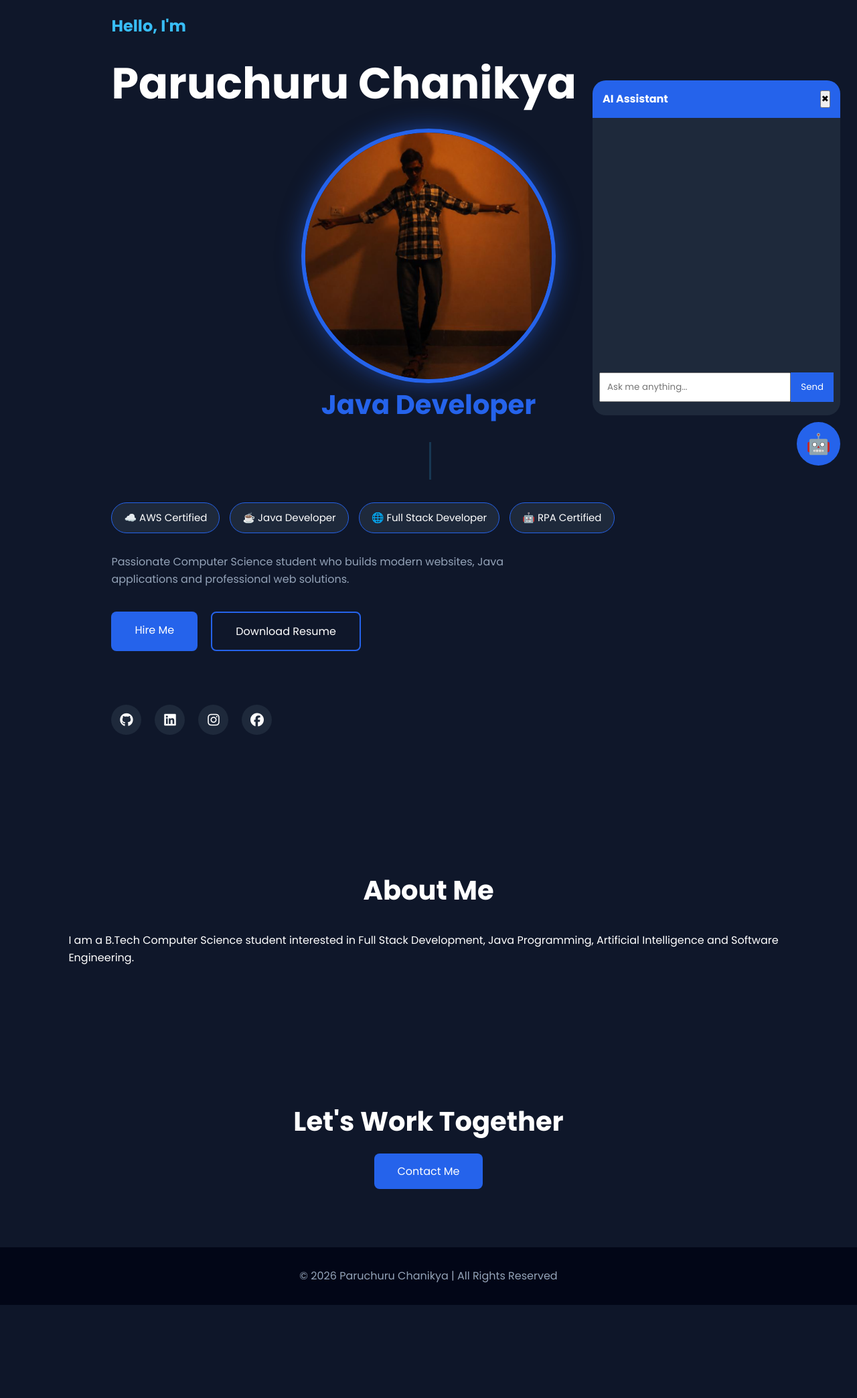
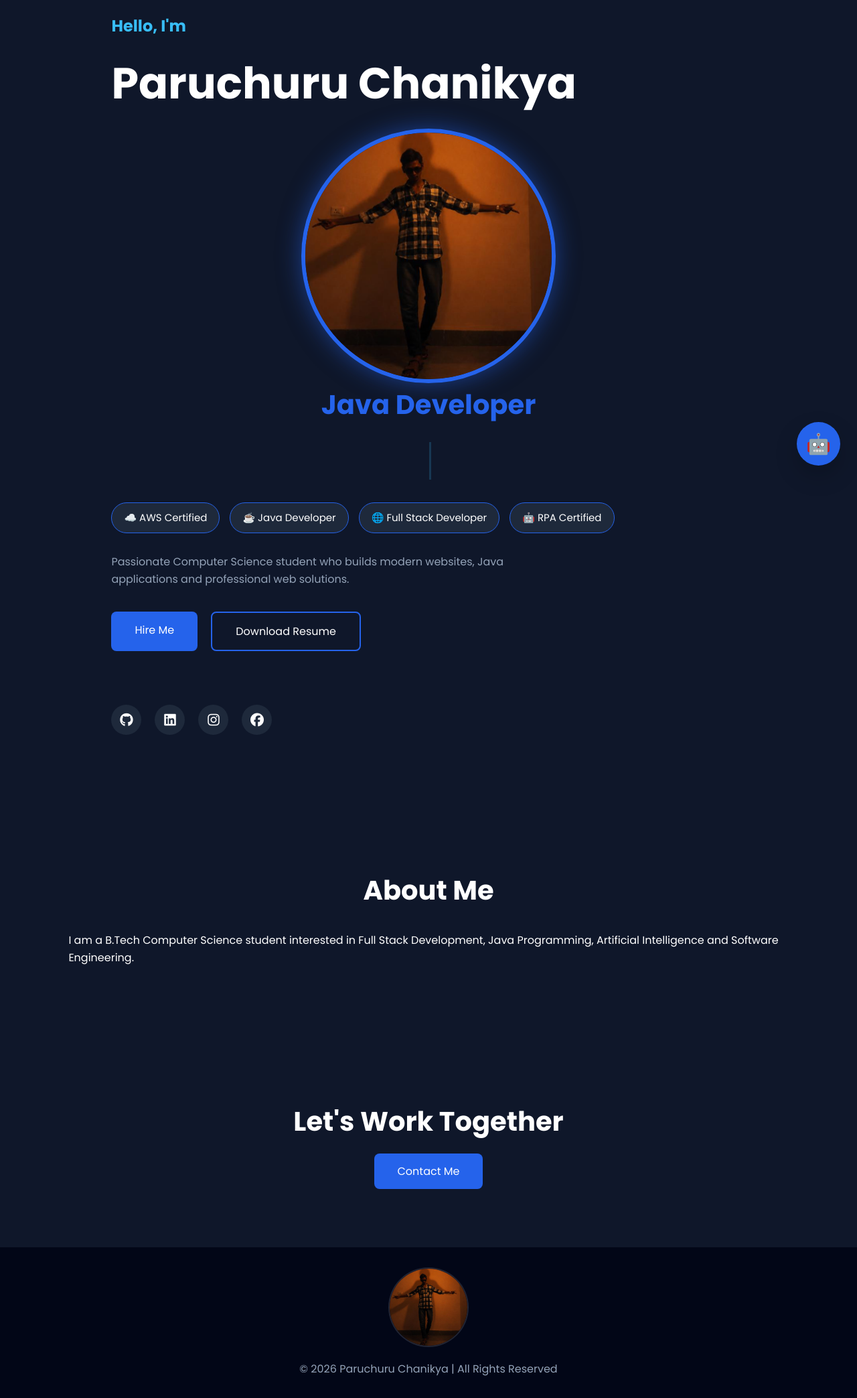
Before and after one commit to 2300032262/Chanikya-website, a PHP site: page / in a window 1280 px wide. Shown: the part 80-2167 px from the top of the page at 67% size. Before the commit the page ends 2028 px from the top, so only its background shows below. Run offline with PHP 8.4, Linux system fonts and the light colour scheme; some libraries are stand-ins or nearby versions.

Commit message:
Updated portfolio website

```diff
--- a/css/style.css
+++ b/css/style.css
@@ -431,12 +431,25 @@ footer{
 
     background:#020617;
 
-    padding:30px;
+    padding:30px 20px;
 
     text-align:center;
 
     color:var(--gray);
 
+}
+
+footer .footer-bottom{
+    margin-bottom:20px;
+}
+
+footer .footer-bottom img{
+    max-width:120px;
+    height:auto;
+    display:block;
+    margin:0 auto;
+    border-radius:50%;
+    border:2px solid rgba(255,255,255,0.12);
 }
 
 /* ===============================
@@ -958,16 +971,29 @@ right:25px;
 
 width:370px;
 
-height:500px;
+max-height:520px;
 
 background:#1e293b;
 
-display:block;
+box-shadow:0 20px 50px rgba(0,0,0,.35);
 
-border-radius:20px;
+border-radius:24px;
 
 overflow:hidden;
 
+transform:translateY(20px);
+
+opacity:.95;
+
+transition:transform .25s ease, opacity .25s ease;
+
+}
+
+.chat-hidden{
+    visibility:hidden;
+    opacity:0;
+    transform:translateY(50px);
+    pointer-events:none;
 }
 
 .chat-header{
@@ -982,15 +1008,35 @@ display:flex;
 
 justify-content:space-between;
 
+align-items:center;
+
+color:#fff;
+
 }
 
 #chat-body{
 
-height:370px;
+height:340px;
 
 overflow:auto;
 
 padding:15px;
+
+background:#0f172a;
+
+}
+
+.user, .bot{
+
+padding:12px 14px;
+
+margin:8px 0;
+
+border-radius:16px;
+
+max-width:80%;
+
+line-height:1.5;
 
 }
 
@@ -998,11 +1044,9 @@ padding:15px;
 
 background:#2563eb;
 
-padding:10px;
+color:#fff;
 
-margin:10px;
-
-border-radius:10px;
+margin-left:auto;
 
 }
 
@@ -1010,21 +1054,114 @@ border-radius:10px;
 
 background:#334155;
 
-padding:10px;
+color:#e2e8f0;
 
-margin:10px;
+margin-right:auto;
 
-border-radius:10px;
+}
 
+.bot.loading{
+    opacity:.8;
 }
 
 .chat-input{
 
 display:flex;
 
-padding:10px;
+padding:12px;
+
+background:#0f172a;
+
+border-top:1px solid rgba(148,163,184,.15);
 
 }
+
+.chat-input input{
+
+flex:1;
+
+padding:12px 14px;
+
+border-radius:14px;
+
+border:1px solid rgba(148,163,184,.3);
+
+background:#1e293b;
+
+color:#fff;
+
+outline:none;
+
+}
+
+.chat-input button{
+
+margin-left:10px;
+
+padding:0 18px;
+
+border:none;
+
+border-radius:14px;
+
+background:#2563eb;
+
+color:#fff;
+
+cursor:pointer;
+
+font-weight:600;
+
+}
+
+.chat-input button:disabled{
+
+background:rgba(37,99,235,.55);
+
+cursor:default;
+
+}
+
+#chat-toggle{
+
+position:fixed;
+
+bottom:25px;
+
+right:25px;
+
+width:65px;
+
+height:65px;
+
+background:#2563eb;
+
+border-radius:50%;
+
+display:flex;
+
+justify-content:center;
+
+align-items:center;
+
+font-size:30px;
+
+cursor:pointer;
+
+color:white;
+
+box-shadow:0 15px 35px rgba(0,0,0,.2);
+
+}
+
+#close-chat{
+    background:none;
+    border:none;
+    color:#fff;
+    font-size:18px;
+    cursor:pointer;
+}
+
 
 .chat-input input{
 
--- a/index.html
+++ b/index.html
@@ -189,9 +189,13 @@
 
     <footer>
 
+        <div class="footer-bottom">
+            <img src="images/profile.png" alt="Footer image">
+        </div>
+
         <p>
 
-            © 2026 Paruchuru Chanikya
+            © 2026 Paruchuru Chanikya | All Rights Reserved
 
         </p>
 
@@ -202,30 +206,31 @@
 
     <!-- AI Chat -->
 
-<div id="chat-toggle">
+<div id="chat-toggle" aria-label="Open chat" role="button" tabindex="0">
     🤖
 </div>
 
-<div id="chat-box">
+<div id="chat-box" class="chat-hidden" aria-hidden="true">
 
     <div class="chat-header">
 
         <span>AI Assistant</span>
 
-        <button id="close-chat">✖</button>
+        <button id="close-chat" aria-label="Close chat">✖</button>
 
     </div>
 
-    <div id="chat-body"></div>
+    <div id="chat-body" aria-live="polite"></div>
 
     <div class="chat-input">
 
         <input
         id="userInput"
         type="text"
-        placeholder="Ask me anything...">
+        placeholder="Ask me anything..."
+        aria-label="Type your message">
 
-        <button id="sendBtn">
+        <button id="sendBtn" type="button">
             Send
         </button>
 
```
Also changed, not shown: about.html (+7 -3 lines), admin/settings.php (added, +40 -0 lines), backend/api/contact.php (+29 -64 lines), backend/auth/login.php (+51 -107 lines), backend/chat.php (+40 -38 lines), certificates.html (+7 -3 lines), contact.html (+7 -3 lines), js/chat.js (+78 -33 lines), login.html (+6 -5 lines).
